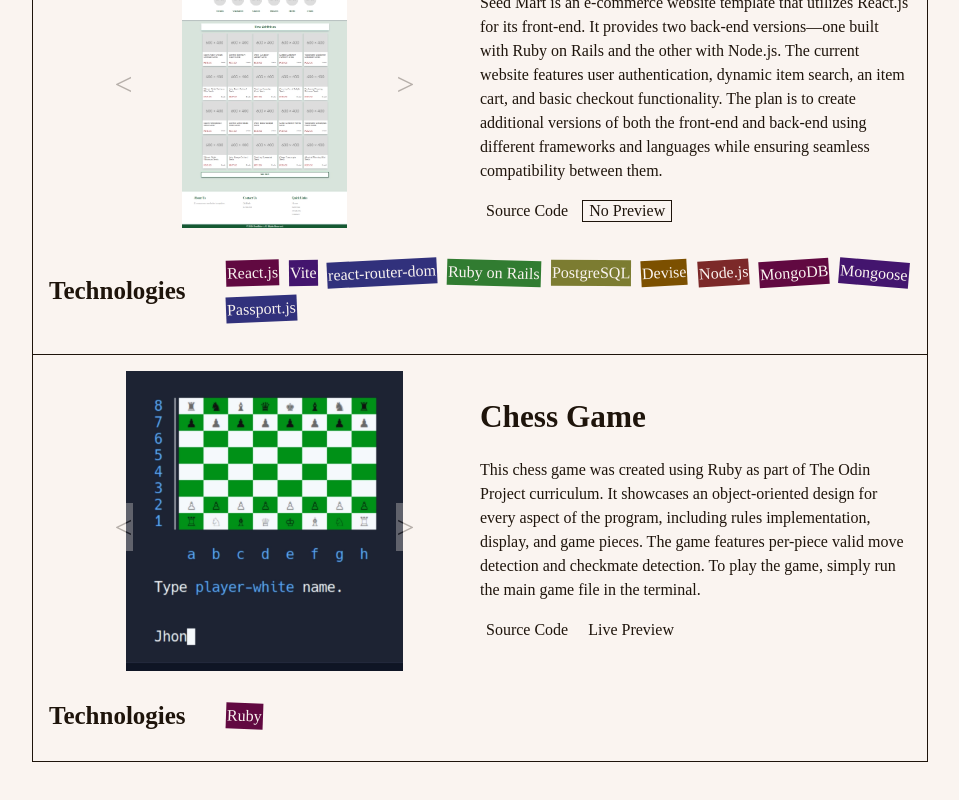
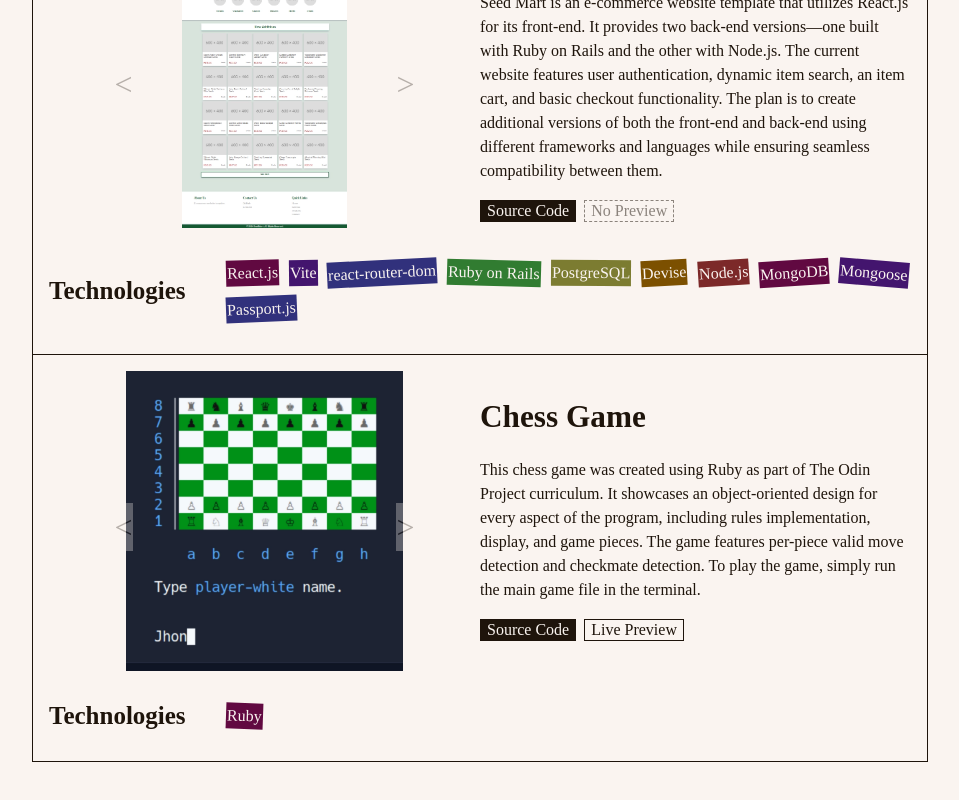
Before and after one commit to kalamansi10/portfolio-react, a React (Vite) app: page /projects in a window 1280 px wide. Shown: the part 324-1124 px from the top of the page, without its empty margins (160-1119 px from the left). Before the commit the page ends 1086 px from the top, so only its background shows below. Built offline with nearby package versions, Linux system fonts and the light colour scheme; a web font is replaced by a local one.

Commit message:
Added list animation and styling

```diff
--- a/src/App.css
+++ b/src/App.css
@@ -30,9 +30,9 @@
 
 nav {
   position: fixed;
-  z-index: 100;
+  z-index: 50;
   height: 4rem;
-  width: 100%;
+  width: 100vw;
   display: flex;
   justify-content: space-between;
   align-items: center;
@@ -45,7 +45,7 @@ nav {
   font-size: 1.25rem; /* 20px */
   text-wrap: nowrap;
   position: relative;
-  z-index: 100;
+  z-index: 50;
 }
 
 #nav-toggle,
@@ -65,7 +65,7 @@ nav {
 @media (max-width: 720px) {
   .burger-wrapper {
     display: inline-block;
-    z-index: 100;
+    z-index: 50;
   }
 
   .burger {
@@ -175,32 +175,36 @@ nav {
 /* Buttons */
 .btn-1 {
   background-color: var(--background);
-  border: 1px solid var(--primary);
-  color: var(--primary);
+  border: 1px solid var(--text);
+  color: var(--text);
 }
 
 .btn-2 {
-  background-color: var(--secondary);
-  border: 1px solid var(--secondary);
-  color: var(--text);
+  background-color: var(--text);
+  border: 1px solid var(--text);
+  color: var(--background);
 }
 
 .btn-1,
 .btn-2 {
-  transition: filter ease-in 0.2s;
   &:hover {
-    filter: invert();
     cursor: pointer;
+    opacity: 50%;
   }
 }
 
 .btn-3 {
   background-color: var(--background);
-  border: 1px solid var(--text);
+  border: 1px dashed var(--text);
   color: var(--text);
+  opacity: 50%;
 }
 
 /* Project Wrapper */
+
+.project-page {
+  margin-bottom: 10rem;
+}
 
 .project-page > :nth-child(2) {
   border-top: 1px solid var(--text);
@@ -215,6 +219,7 @@ nav {
   align-items: center;
   border: 1px solid var(--text);
   border-top: none;
+  background-color: var(--background);
 }
 
 .proj-preview {
@@ -306,6 +311,9 @@ nav {
 /* About */
 
 .about-page {
+  height: 100vh;
+  margin-bottom: 10rem;
+
   ul {
     display: flex;
     flex-wrap: wrap;
@@ -321,23 +329,29 @@ nav {
 
 /* Contact */
 
+.contact-page{
+  margin-bottom: 10rem;
+}
+
 .contact-info {
   display: flex;
+  gap: 3rem;
   align-items: center;
-  gap: 1rem;
   border: 1px solid var(--text);
   padding: 3rem;
   text-decoration: none;
   color: currentColor;
-  position: relative;
   margin: 100px auto 0;
-  background-color: var(--background);
 
   img {
     width: 100px;
     aspect-ratio: 1 / 1;
     filter: invert();
   }
+}
+
+.steam-anim {
+  position: relative;
 
   &:hover {
     cursor: pointer;
@@ -394,3 +408,28 @@ nav {
     }
   }
 }
+
+@keyframes move {
+  100% {
+      transform: translate3d(0, 0, 1px) rotate(360deg);
+  }
+}
+
+/* List Animations */
+
+.up-anim {
+  animation: up-anim 0.9s cubic-bezier(.81,-0.88,.22,1.84);
+}
+
+@keyframes up-anim {
+  0% {
+    transform: translate(0, 50%);
+  }
+  100% {
+    transform: translate(0, 0);
+  }
+}
+
+.hero-page {
+  overflow: hidden;
+}
```
